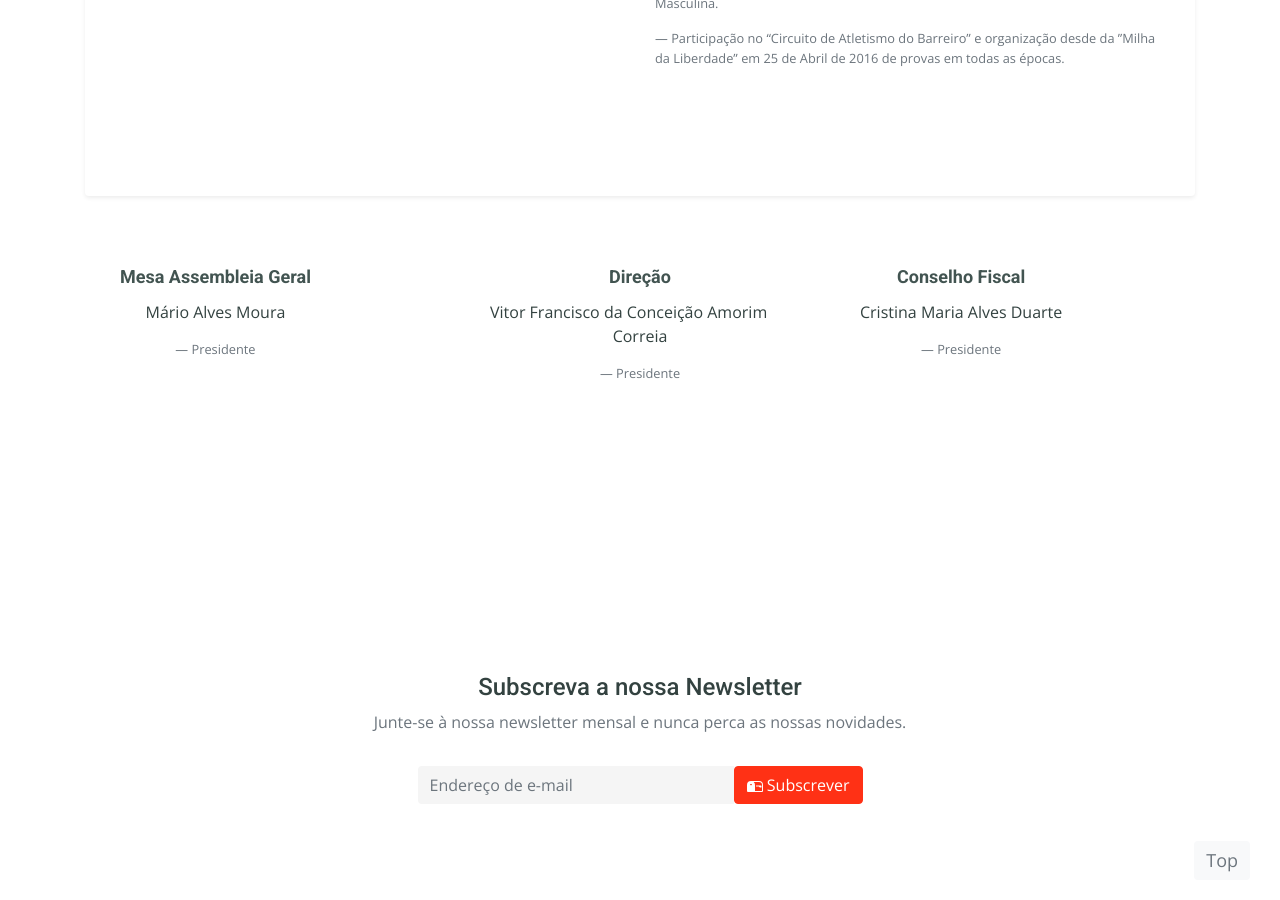
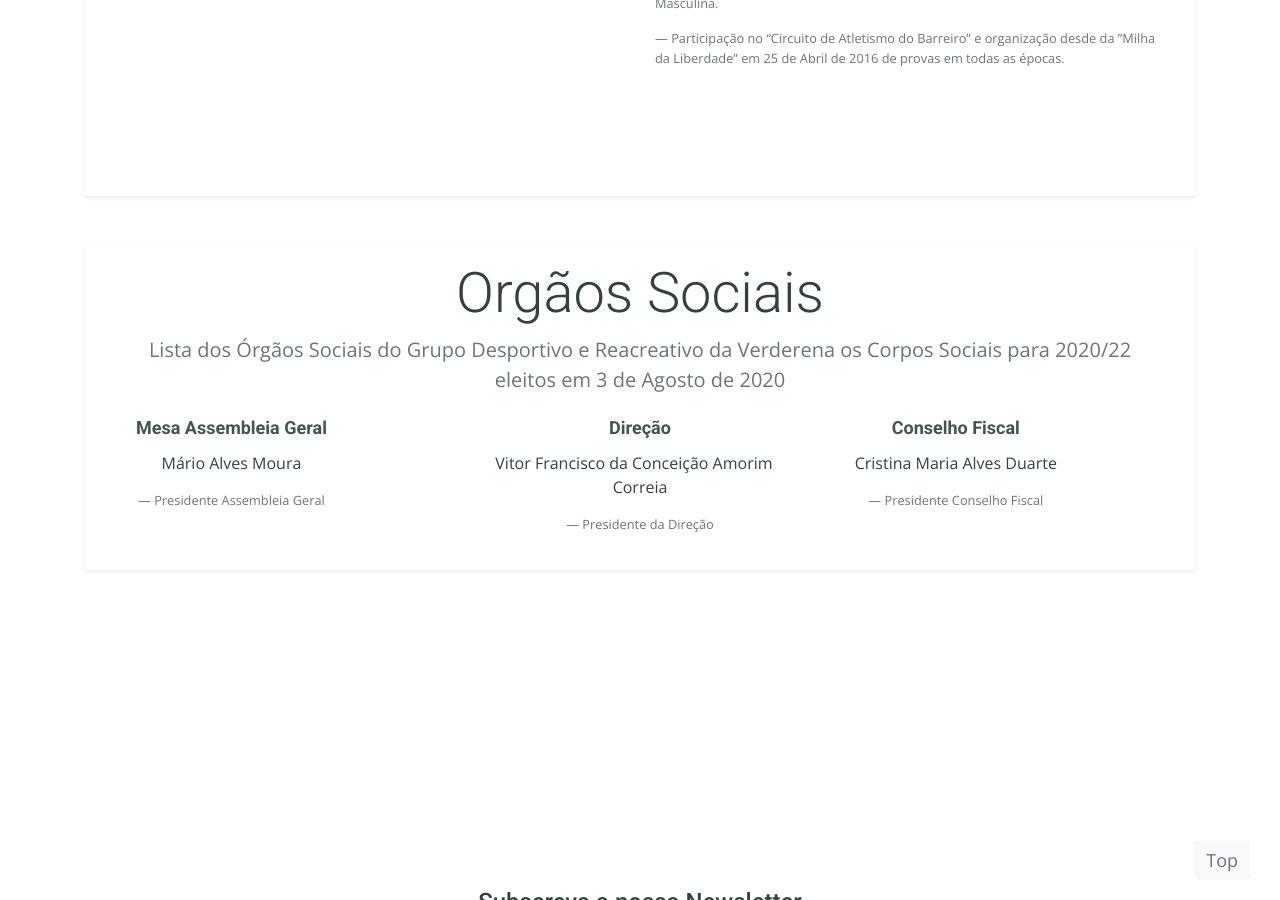
Before and after one commit to GDR-Verderena/gdr-verderena.github.io, a Jekyll site: the page built from about/index.html, in a window 1280 px wide and 900 px high, scrolled down 4881 px. Built offline with Jekyll 4.4.1, drawn with Linux system fonts in a browser that asks for light colours; nearby versions of some CDN libraries; library files that are not in the unit come from our copies.

Commit message:
Update index.html

```diff
--- a/about/index.html
+++ b/about/index.html
@@ -212,40 +212,42 @@ title: G. D. R. Verderena
 
 
 
+<div class="bg-light shadow-sm p-3 mb-5 bg-white rounded" id="corpos">
+ <section class="more-services section-bg" >
 
- <section class="more-services section-bg" id="corpos">
       <div class="container " >
-
+	 <h1 class="display-4 text-center">Orgãos Sociais</h1>
+	        <p class="lead text-center text-muted mb-0"> Lista dos Órgãos Sociais do Grupo Desportivo e Reacreativo da Verderena os Corpos Sociais para 2020/22 eleitos em 3 de Agosto de 2020</p>
         <div class="row">
 
-          <div class="col-lg-4 col-md-6 d-flex mb-5 mb-lg-0">
+           <div class="col-lg-4 col-md-6 d-flex align-items-stretch mb-5 mb-lg-0">
             <div class="card">
 
               <div class="card-body">
                 <h5 class="card-title"><a href="">Mesa Assembleia Geral</a></h5>
                 <p class="card-text">Mário Alves Moura</p>
-		<footer class="blockquote-footer">Presidente</footer>
+		<footer class="blockquote-footer">Presidente  Assembleia Geral </footer>
 
               </div>
             </div>
           </div>
-          <div class="col-lg-4 col-md-6 d-flex  mb-5 mb-lg-0">
+          <div class="col-lg-4 col-md-6 d-flex align-items-stretch mb-5 mb-lg-0">
             <div class="card">
 
               <div class="card-body">
                 <h5 class="card-title"><a href="">Direção</a></h5>
                 <p class="card-text">Vitor Francisco da Conceição Amorim Correia</p>
-		<footer class="blockquote-footer">Presidente</footer>
+		<footer class="blockquote-footer">Presidente da Direção</footer>
             </div>
           </div>
 	</div>
-          <div class="col-lg-4 col-md-6 d-flex  mb-5 mb-lg-0">
+           <div class="col-lg-4 col-md-6 d-flex align-items-stretch mb-5 mb-lg-0">
             <div class="card">
 
               <div class="card-body">
                 <h5 class="card-title"><a href="">Conselho Fiscal</a></h5>
                  <p class="card-text">Cristina Maria Alves Duarte</p>
-		<footer class="blockquote-footer">Presidente</footer>
+		<footer class="blockquote-footer">Presidente Conselho Fiscal </footer>
 
               </div>
             </div>
@@ -255,6 +257,7 @@ title: G. D. R. Verderena
 
       </div>
 </section>
+</div>
 
 <!--
 
```
